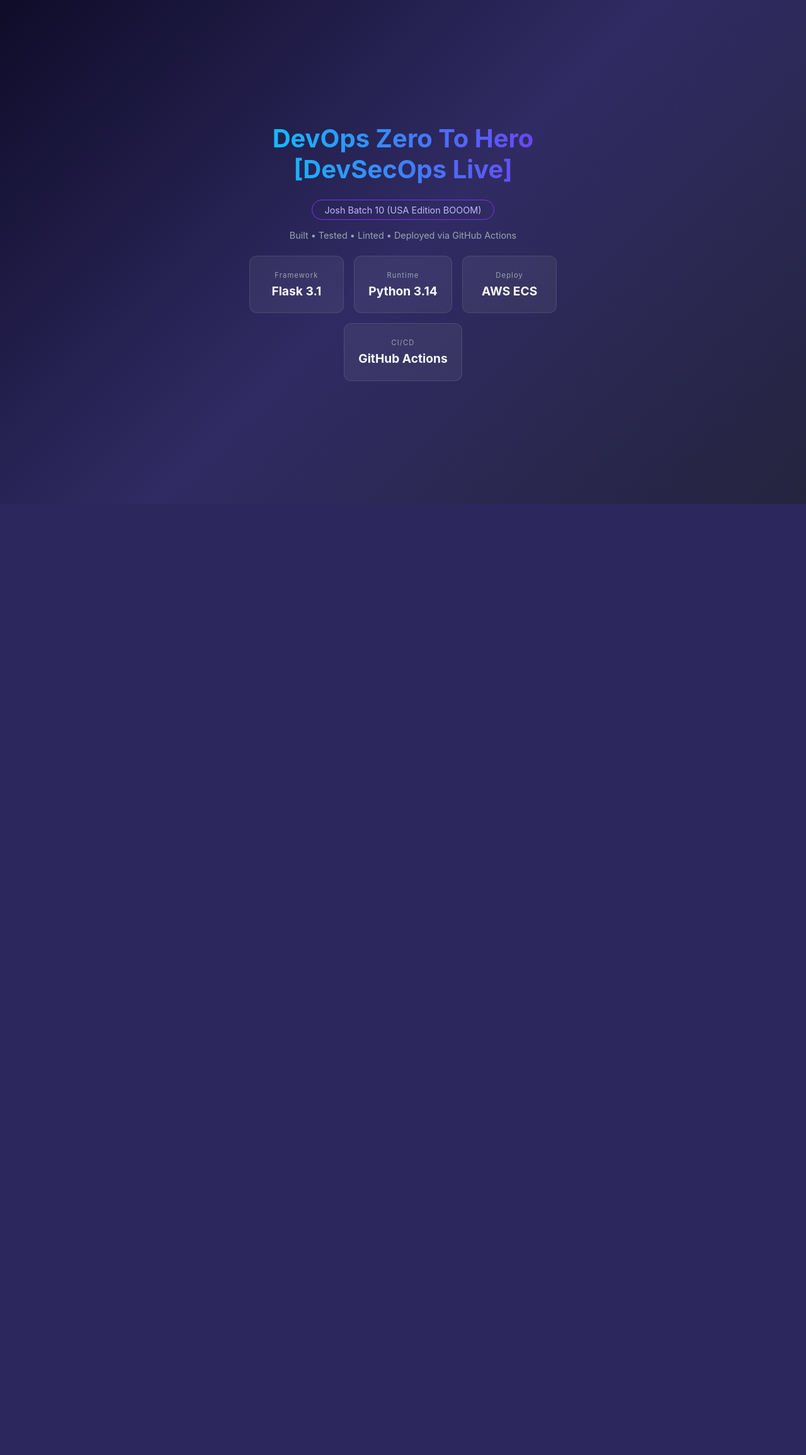
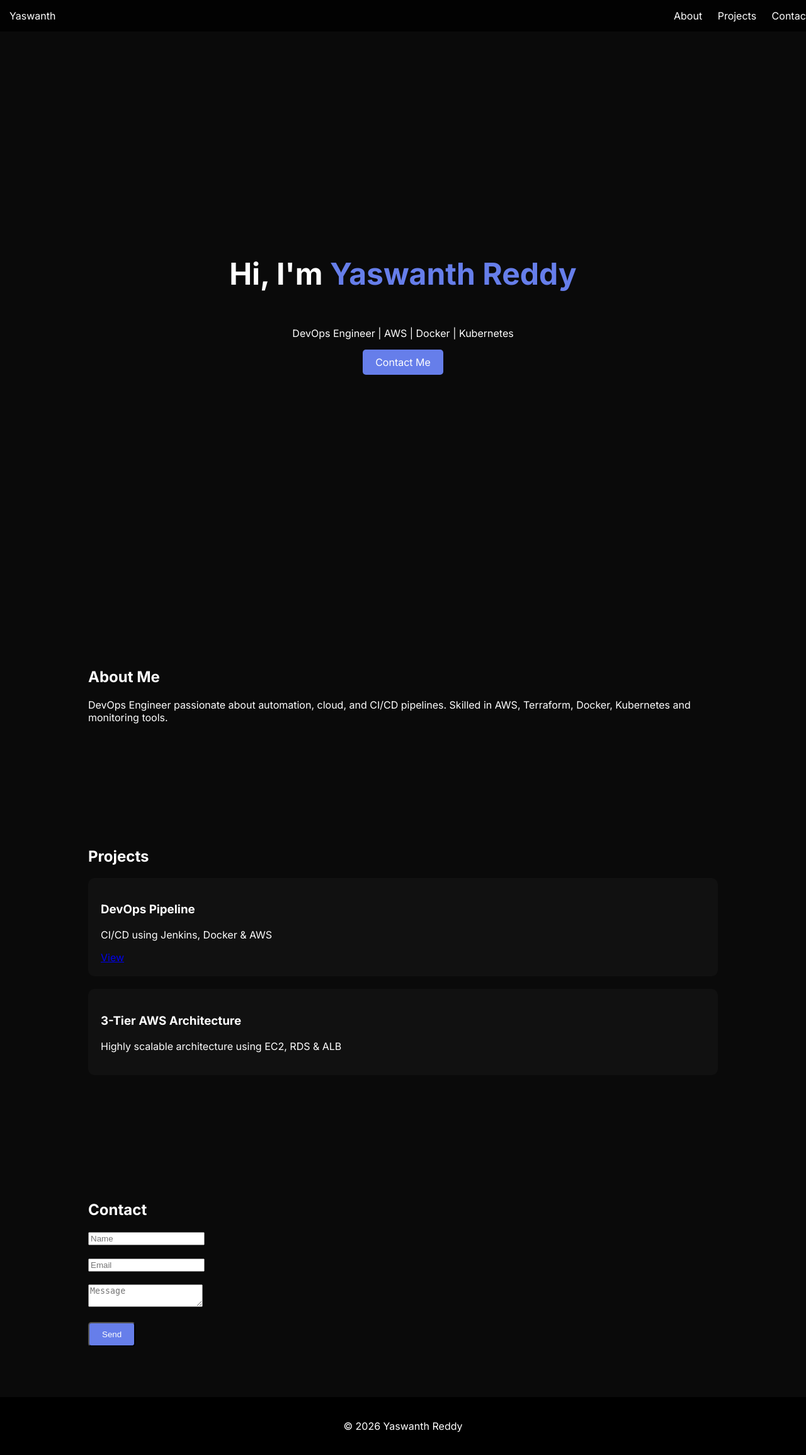
Before and after one commit to arumullayaswanth/github-actions-zero-to-hero, a Flask app: page / in a window 1280 px wide. Shown: the whole page at 63% size. Before the commit the page ends 800 px from the top, so only its background shows below. Run offline with Flask 3, Linux system fonts and the light colour scheme.

Commit message:
Update index.html

```diff
--- a/templates/index.html
+++ b/templates/index.html
@@ -3,111 +3,175 @@
 <head>
 <meta charset="UTF-8">
 <meta name="viewport" content="width=device-width, initial-scale=1.0">
-<title>DevOps Zero To Hero</title>
+<title>Yaswanth Reddy - DevOps Engineer</title>
+
+<link href="https://fonts.googleapis.com/css2?family=Inter:wght@300;400;600;700&display=swap" rel="stylesheet">
 
 <style>
-*{margin:0;padding:0;box-sizing:border-box}
-
-body{
-min-height:100vh;
-display:flex;
-align-items:center;
-justify-content:center;
-background:linear-gradient(135deg,#0f0c29,#302b63,#24243e);
-font-family:-apple-system,BlinkMacSystemFont,"Segoe UI",Roboto;
-color:#e0e0e0
+body {
+    margin:0;
+    font-family: 'Inter', sans-serif;
+    background:#0a0a0a;
+    color:#fff;
 }
 
-.container{text-align:center;padding:2rem;max-width:640px}
-
-h1{
-font-size:2.5rem;
-background:linear-gradient(90deg,#00d2ff,#7b2ff7);
--webkit-background-clip:text;
--webkit-text-fill-color:transparent;
-margin-bottom:.5rem
+/* NAVBAR */
+.navbar {
+    position:fixed;
+    width:100%;
+    top:0;
+    background:rgba(0,0,0,0.8);
+    padding:15px;
+    display:flex;
+    justify-content:space-between;
+    z-index:1000;
 }
 
-.badge{
-display:inline-block;
-margin:1rem 0;
-padding:.4rem 1.2rem;
-border:1px solid #7b2ff7;
-border-radius:999px;
-font-size:.9rem;
-color:#c4b5fd
+.navbar a {
+    color:#fff;
+    margin:0 10px;
+    text-decoration:none;
 }
 
-.pipeline{
-margin-bottom:1.5rem;
-font-size:.9rem;
-color:#9ca3af
+/* HERO */
+.hero {
+    height:100vh;
+    display:flex;
+    justify-content:center;
+    align-items:center;
+    text-align:center;
+    flex-direction:column;
 }
 
-.cards{
-display:flex;
-gap:1rem;
-justify-content:center;
-flex-wrap:wrap
+.hero h1 {
+    font-size:3rem;
 }
 
-.card{
-background:rgba(255,255,255,.06);
-border:1px solid rgba(255,255,255,.1);
-border-radius:12px;
-padding:1.4rem;
-min-width:150px
+.hero span {
+    color:#667eea;
 }
 
-.card span{
-display:block;
-font-size:.7rem;
-color:#9ca3af;
-margin-bottom:.4rem;
-letter-spacing:.1em
+/* SECTION */
+section {
+    padding:80px 20px;
 }
 
-.card strong{
-font-size:1.2rem;
-color:#f9fafb
+.container {
+    max-width:1000px;
+    margin:auto;
+}
+
+/* CARDS */
+.card {
+    background:#111;
+    padding:20px;
+    border-radius:10px;
+    margin-bottom:20px;
+}
+
+/* BUTTON */
+.btn {
+    background:#667eea;
+    padding:10px 20px;
+    color:#fff;
+    text-decoration:none;
+    border-radius:5px;
+}
+
+/* FOOTER */
+footer {
+    text-align:center;
+    padding:20px;
+    background:#000;
 }
 </style>
 </head>
 
 <body>
 
-<div class="container">
-
-<h1>DevOps Zero To Hero [DevSecOps Live]</h1>
-<div class="badge">Josh Batch 10 (USA Edition BOOOM)</div>
-
-<div class="pipeline">
-Built • Tested • Linted • Deployed via GitHub Actions
+<!-- NAVBAR -->
+<div class="navbar">
+    <div>Yaswanth</div>
+    <div>
+        <a href="#about">About</a>
+        <a href="#projects">Projects</a>
+        <a href="#contact">Contact</a>
+    </div>
 </div>
 
-<div class="cards">
-<div class="card">
-<span>Framework</span>
-<strong>Flask 3.1</strong>
+<!-- HERO -->
+<section class="hero">
+    <h1>Hi, I'm <span>Yaswanth Reddy</span></h1>
+    <p>DevOps Engineer | AWS | Docker | Kubernetes</p>
+    <a href="#contact" class="btn">Contact Me</a>
+</section>
+
+<!-- ABOUT -->
+<section id="about">
+<div class="container">
+    <h2>About Me</h2>
+    <p>
+        DevOps Engineer passionate about automation, cloud, and CI/CD pipelines.
+        Skilled in AWS, Terraform, Docker, Kubernetes and monitoring tools.
+    </p>
 </div>
+</section>
 
-<div class="card">
-<span>Runtime</span>
-<strong>Python 3.14</strong>
-</div>
+<!-- PROJECTS -->
+<section id="projects">
+<div class="container">
+    <h2>Projects</h2>
 
-<div class="card">
-<span>Deploy</span>
-<strong>AWS ECS</strong>
-</div>
+    <div class="card">
+        <h3>DevOps Pipeline</h3>
+        <p>CI/CD using Jenkins, Docker & AWS</p>
+        <a href="https://github.com/" target="_blank">View</a>
+    </div>
 
-<div class="card">
-<span>CI/CD</span>
-<strong>GitHub Actions</strong>
-</div>
-</div>
+    <div class="card">
+        <h3>3-Tier AWS Architecture</h3>
+        <p>Highly scalable architecture using EC2, RDS & ALB</p>
+    </div>
 
 </div>
+</section>
+
+<!-- CONTACT -->
+<section id="contact">
+<div class="container">
+    <h2>Contact</h2>
+
+    <form id="form">
+        <input type="text" placeholder="Name" required><br><br>
+        <input type="email" placeholder="Email" required><br><br>
+        <textarea placeholder="Message" required></textarea><br><br>
+        <button class="btn">Send</button>
+    </form>
+</div>
+</section>
+
+<!-- FOOTER -->
+<footer>
+    <p>© 2026 Yaswanth Reddy</p>
+</footer>
+
+<script>
+// Smooth scroll
+document.querySelectorAll('a').forEach(a=>{
+    a.addEventListener('click',function(e){
+        if(this.hash){
+            e.preventDefault();
+            document.querySelector(this.hash).scrollIntoView({behavior:'smooth'});
+        }
+    });
+});
+
+// Form alert
+document.getElementById("form").addEventListener("submit",function(e){
+    e.preventDefault();
+    alert("Message sent!");
+});
+</script>
 
 </body>
 </html>
```
